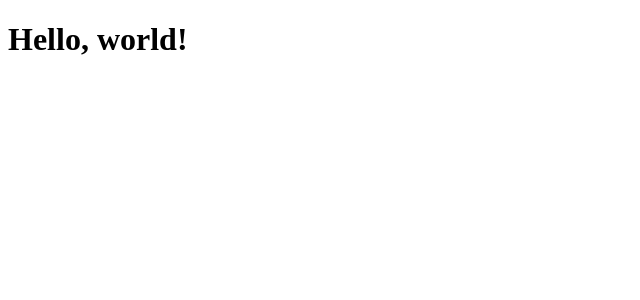
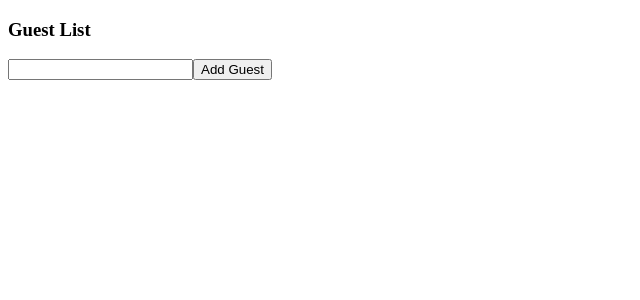
Before and after one commit to Benkalio/rts, a React (Create React App) app: page / in a window 1280 px wide. Shown: the top 300 px of the page, without its empty margins (0-640 px from the left). Built offline with nearby package versions, Linux system fonts and the light colour scheme.

Commit message:
new page to practice using state

```diff
--- a/src/index.tsx
+++ b/src/index.tsx
@@ -1,9 +1,10 @@
 import ReactDOM from "react-dom";
+import GuestList from "./state/GuestList";
 
 const App = () => {
   return (
     <div>
-      <h1>Hello, world!</h1>
+      <GuestList />
     </div>
   );
 };
--- a/src/props/Parent.tsx
+++ b/src/props/Parent.tsx
@@ -1,4 +1,4 @@
-import { ChildAsFC } from "./child";
+import { ChildAsFC } from "./Child";
 
 const Parent = () => {
   return (
--- /dev/null
+++ b/src/state/GuestList.tsx
@@ -0,0 +1,15 @@
+import { useState } from "react";
+
+const GuestList: React.FC = () => {
+  const [name, setName] = useState('');
+
+  return (
+    <div>
+      <h3>Guest List</h3>
+      <input value={name} onChange={(e) => setName(e.target.value)} />
+      <button>Add Guest</button>
+    </div>
+  );
+}
+
+export default GuestList;
```
